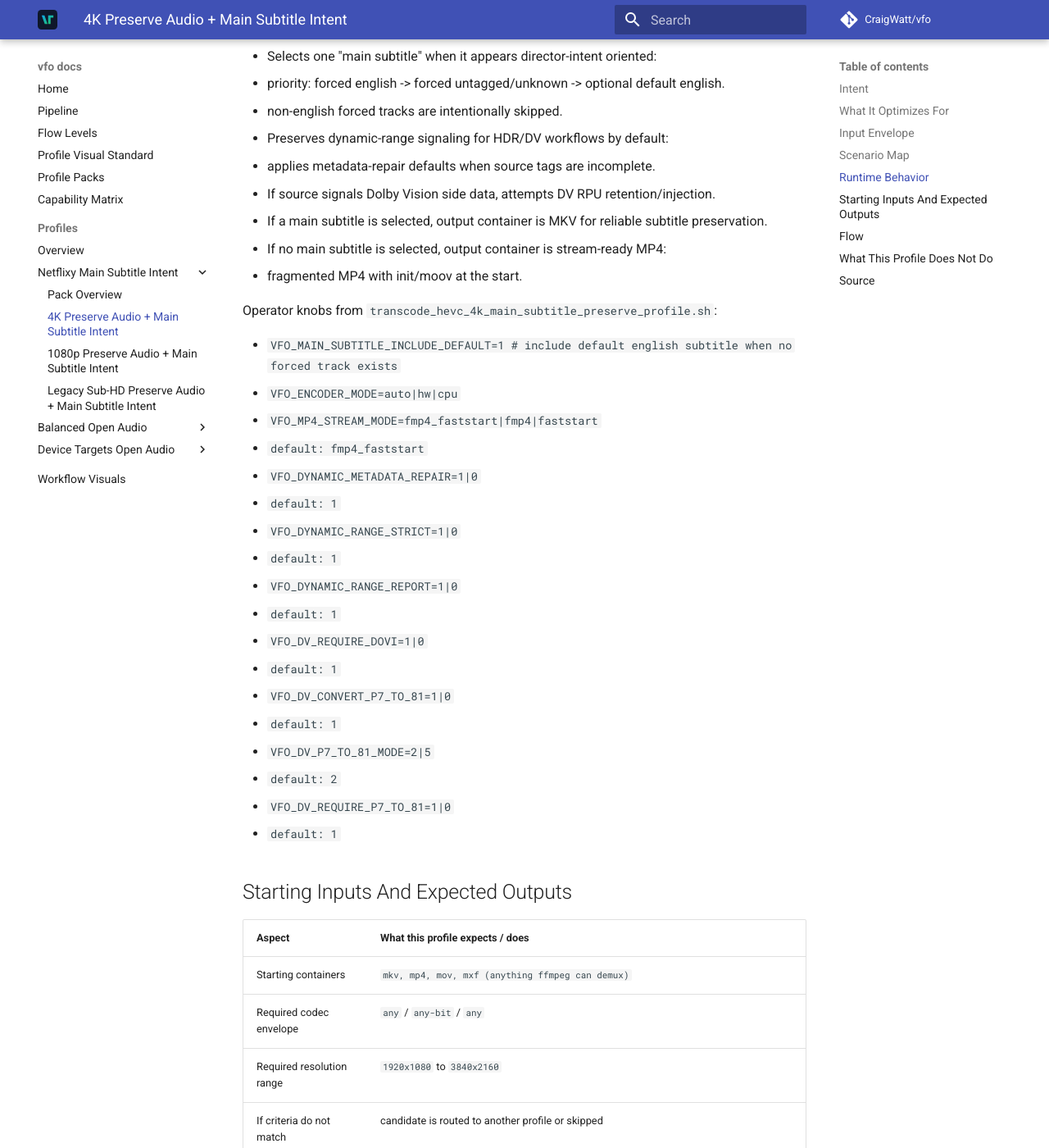
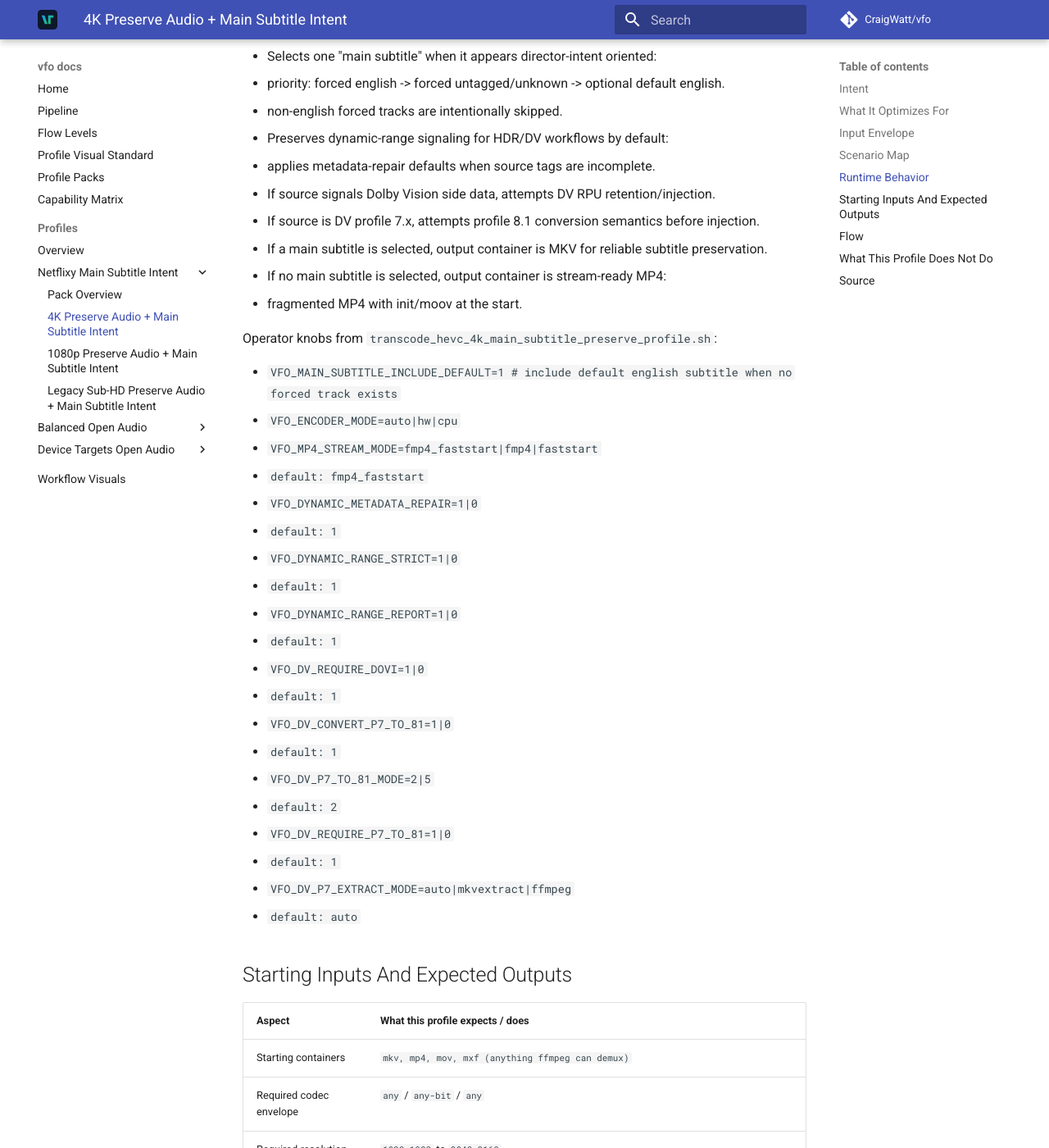
Before and after one commit to CraigWatt/vfo, an MkDocs documentation site: the page built from platform/docs-site/docs/profiles/generated/netflixy-preserve-audio-main-subtitle-intent-4k.md, in a window 1280 px wide and 1400 px high, scrolled down 1467 px. Shown: the whole window at 82% size. Built offline with MkDocs 1.6.1 and Material for MkDocs 9.7.7, drawn with Linux system fonts in a browser that asks for light colours; comment, search, counter and statistics services are not loaded.

Commit message:
feat(dv): add profile7 extraction-convert fallback in 4k netflixy lane

```diff
--- a/platform/docs-site/docs/profiles/generated/netflixy-preserve-audio-main-subtitle-intent-4k.md
+++ b/platform/docs-site/docs/profiles/generated/netflixy-preserve-audio-main-subtitle-intent-4k.md
@@ -44,6 +44,7 @@
 - Preserves dynamic-range signaling for HDR/DV workflows by default:
 -   applies metadata-repair defaults when source tags are incomplete.
 - If source signals Dolby Vision side data, attempts DV RPU retention/injection.
+- If source is DV profile 7.x, attempts profile 8.1 conversion semantics before injection.
 - If a main subtitle is selected, output container is MKV for reliable subtitle preservation.
 - If no main subtitle is selected, output container is stream-ready MP4:
 -   fragmented MP4 with init/moov at the start.
@@ -68,6 +69,8 @@
 - `default: 2`
 - `VFO_DV_REQUIRE_P7_TO_81=1|0`
 - `default: 1`
+- `VFO_DV_P7_EXTRACT_MODE=auto|mkvextract|ffmpeg`
+- `default: auto`
 
 ## Starting Inputs And Expected Outputs
 
```
Also changed, not shown: services/vfo/actions/README.md (+2 -0 lines), services/vfo/presets/netflixy_main_subtitle_intent/README.md (+1 -0 lines), 2 other files.
